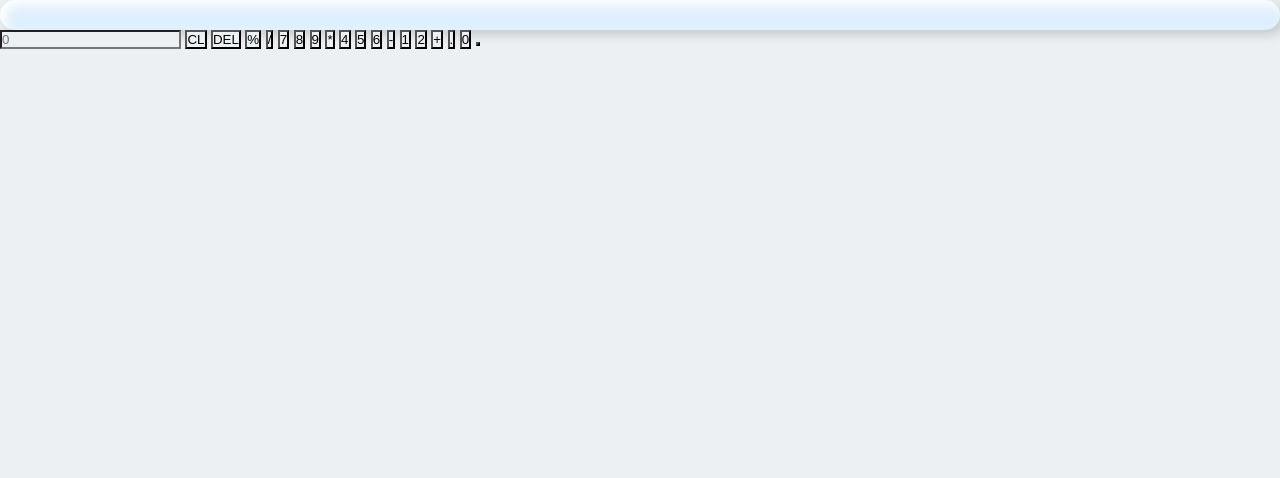
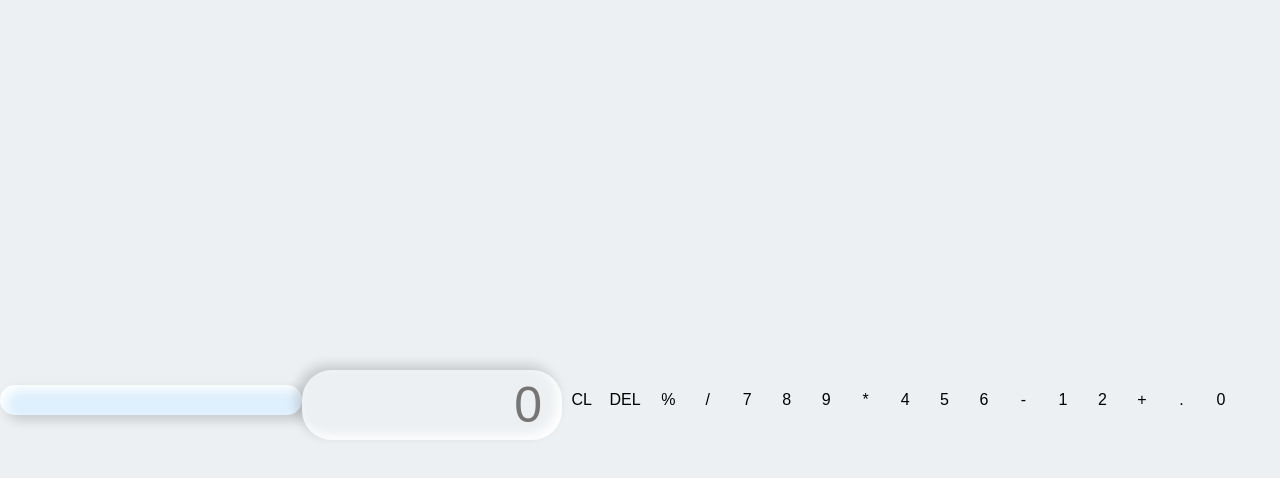
Before and after one commit to dashmlem/calculator, a plain HTML site: page index.html in a window 1280 px wide. Drawn offline with Linux system fonts and the light colour scheme.

Commit message:
стили красивые все еще настраиваю

```diff
--- a/style.css
+++ b/style.css
@@ -6,7 +6,7 @@
     font-family:sans-serif;
     outline:none;
 }
-.container {
+.Container {
     height: 100vh;
     display: flex;
     justify-content:center;
@@ -17,6 +17,39 @@
     background-color:hsl(207, 88.60%, 93.10%);
     padding: 15px;
     border-radius:30px;
-    box-shadow: inset 5px 5px 12px white,
+    box-shadow: inset 5px 5px 12px #ffffff,
                       5px 5px 12px rgba(0,0,0,.16);
+    display:grid;
+    grid-template-columns: repeat(4, 68px);
 }
+input{
+    grid-column: span 4;
+    height: 70px;
+    width:260px;
+    background-color: #ecf0f3;
+    box-shadow: inset -5px -5px 12px #ffffff,
+                    -5px -5px 12px rgba(0,0,0,.16);
+    border:none;
+    border-radius: 30px;
+    color: rgba(70,70,70);
+    font-size: 50px;
+    text-align: end;
+    margin:auto;
+    margin-top: 40px;
+    margin-bottom: 30px;
+    padding:20px;
+}
+button{
+    height: 48px;
+    width:48px;
+    background-color:#ecf0f3;
+    box-shadow: -5px -5px 12px #ffffff
+                5px 5px 12px rgba(0,0,0,.16);
+    border: none;
+    border-radius: 50%;
+    margin:8px;
+    font-size:16px;
+}
+.equal{
+    width WHAT hmmmm?
+}
```
